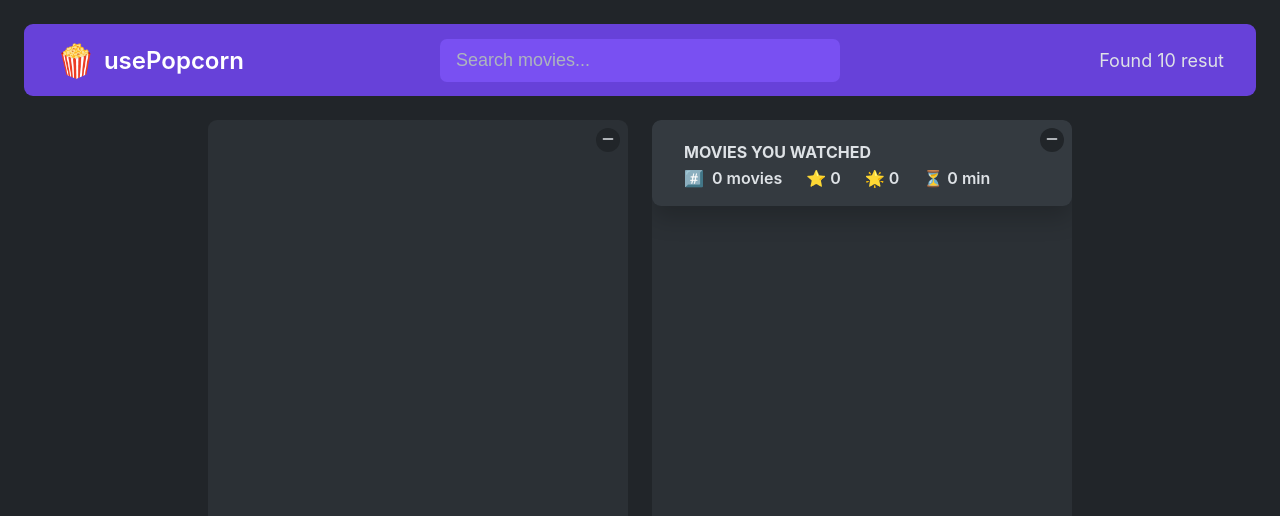
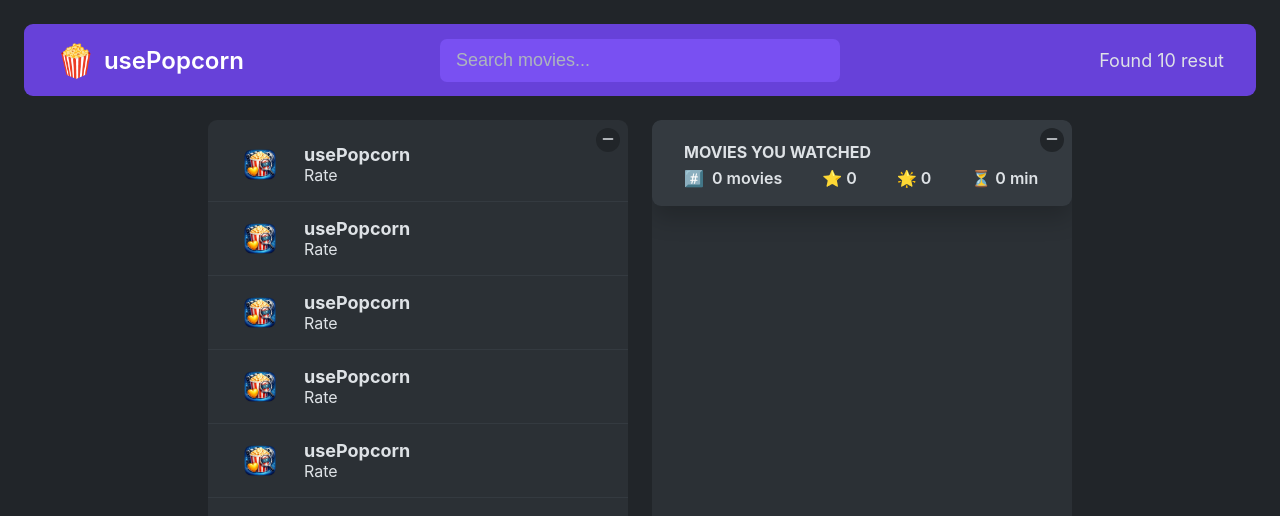
Before and after one commit to Afisphbl/use-popcorn-app, a React (Create React App) app: page / in a window 1280 px wide. Shown: the top 516 px of the page. Built offline with nearby package versions, Linux system fonts and the light colour scheme.

Commit message:
Add MovieList component and integrate it into App; update Summary styles and clean up unused CSS

```diff
--- a/src/App.jsx
+++ b/src/App.jsx
@@ -1,7 +1,8 @@
-import React from "react";
+import React, { useState } from "react";
 import { Minus } from "lucide-react";
 import Search from "./components/Search/Search";
 import Button from "./components/Button/Button";
+import MovieList from "./components/Movie__list/MovieList";
 import Summary from "./components/Summary/Summary";
 
 function App() {
@@ -20,6 +21,7 @@ function App() {
       <main className="main">
         <section className="box">
           <Button class__name="btn-toggle">{<Minus size={16} />}</Button>
+          <MovieList />
         </section>
         <section className="box">
           <Button class__name="btn-toggle">{<Minus size={16} />}</Button>
--- /dev/null
+++ b/src/components/Movie__list/MovieList.jsx
@@ -0,0 +1,46 @@
+import React from "react";
+import classes from "./MovieList.module.css";
+
+function MovieList() {
+  return (
+    <ul className={`${classes.list} ${classes["list-movies"]}`}>
+      <li>
+        <img src="./usepopcornLogo.png" alt="logo" />
+        <h3>usePopcorn</h3>
+        <div>
+          <p>Rate</p>
+        </div>
+      </li>
+      <li>
+        <img src="./usepopcornLogo.png" alt="logo" />
+        <h3>usePopcorn</h3>
+        <div>
+          <p>Rate</p>
+        </div>
+      </li>
+      <li>
+        <img src="./usepopcornLogo.png" alt="logo" />
+        <h3>usePopcorn</h3>
+        <div>
+          <p>Rate</p>
+        </div>
+      </li>
+      <li>
+        <img src="./usepopcornLogo.png" alt="logo" />
+        <h3>usePopcorn</h3>
+        <div>
+          <p>Rate</p>
+        </div>
+      </li>
+      <li>
+        <img src="./usepopcornLogo.png" alt="logo" />
+        <h3>usePopcorn</h3>
+        <div>
+          <p>Rate</p>
+        </div>
+      </li>
+    </ul>
+  );
+}
+
+export default MovieList;
--- /dev/null
+++ b/src/components/Movie__list/MovieList.module.css
@@ -0,0 +1,47 @@
+.list {
+  list-style: none;
+  padding: 0.8rem 0;
+}
+
+.list li {
+  position: relative;
+  display: grid;
+  grid-template-columns: 4rem 1fr;
+  grid-template-rows: auto auto;
+  column-gap: 2.4rem;
+  font-size: 1.6rem;
+  align-items: center;
+
+  padding: 1.6rem 3.2rem;
+  border-bottom: 1px solid var(--color-background-100);
+}
+
+.list.list-movies li {
+  cursor: pointer;
+  transition: all 0.3s;
+}
+
+.list.list-movies li:hover {
+  background-color: var(--color-background-100);
+}
+
+.list img {
+  width: 100%;
+  grid-row: 1 / -1;
+}
+
+.list h3 {
+  font-size: 1.8rem;
+}
+
+.list div {
+  display: flex;
+  align-items: center;
+  gap: 2.4rem;
+}
+
+.list p {
+  display: flex;
+  align-items: center;
+  gap: 0.8rem;
+}
--- a/src/components/Summary/Summary.module.css
+++ b/src/components/Summary/Summary.module.css
@@ -14,7 +14,7 @@
 .summary div {
   display: flex;
   align-items: center;
-  gap: 2.4rem;
+  gap: 4rem;
   font-size: 1.6rem;
   font-weight: 600;
 }
--- a/src/index.css
+++ b/src/index.css
@@ -132,56 +132,8 @@ body {
   z-index: 999;
 }
 
-.list {
-  list-style: none;
-  padding: 0.8rem 0;
-}
-
 .list-watched {
   height: calc(100% - 9rem);
-}
-
-.list li {
-  position: relative;
-  display: grid;
-  grid-template-columns: 4rem 1fr;
-  grid-template-rows: auto auto;
-  column-gap: 2.4rem;
-  font-size: 1.6rem;
-  align-items: center;
-
-  padding: 1.6rem 3.2rem;
-  border-bottom: 1px solid var(--color-background-100);
-}
-
-.list.list-movies li {
-  cursor: pointer;
-  transition: all 0.3s;
-}
-
-.list.list-movies li:hover {
-  background-color: var(--color-background-100);
-}
-
-.list img {
-  width: 100%;
-  grid-row: 1 / -1;
-}
-
-.list h3 {
-  font-size: 1.8rem;
-}
-
-.list div {
-  display: flex;
-  align-items: center;
-  gap: 2.4rem;
-}
-
-.list p {
-  display: flex;
-  align-items: center;
-  gap: 0.8rem;
 }
 
 .btn-delete {
```
